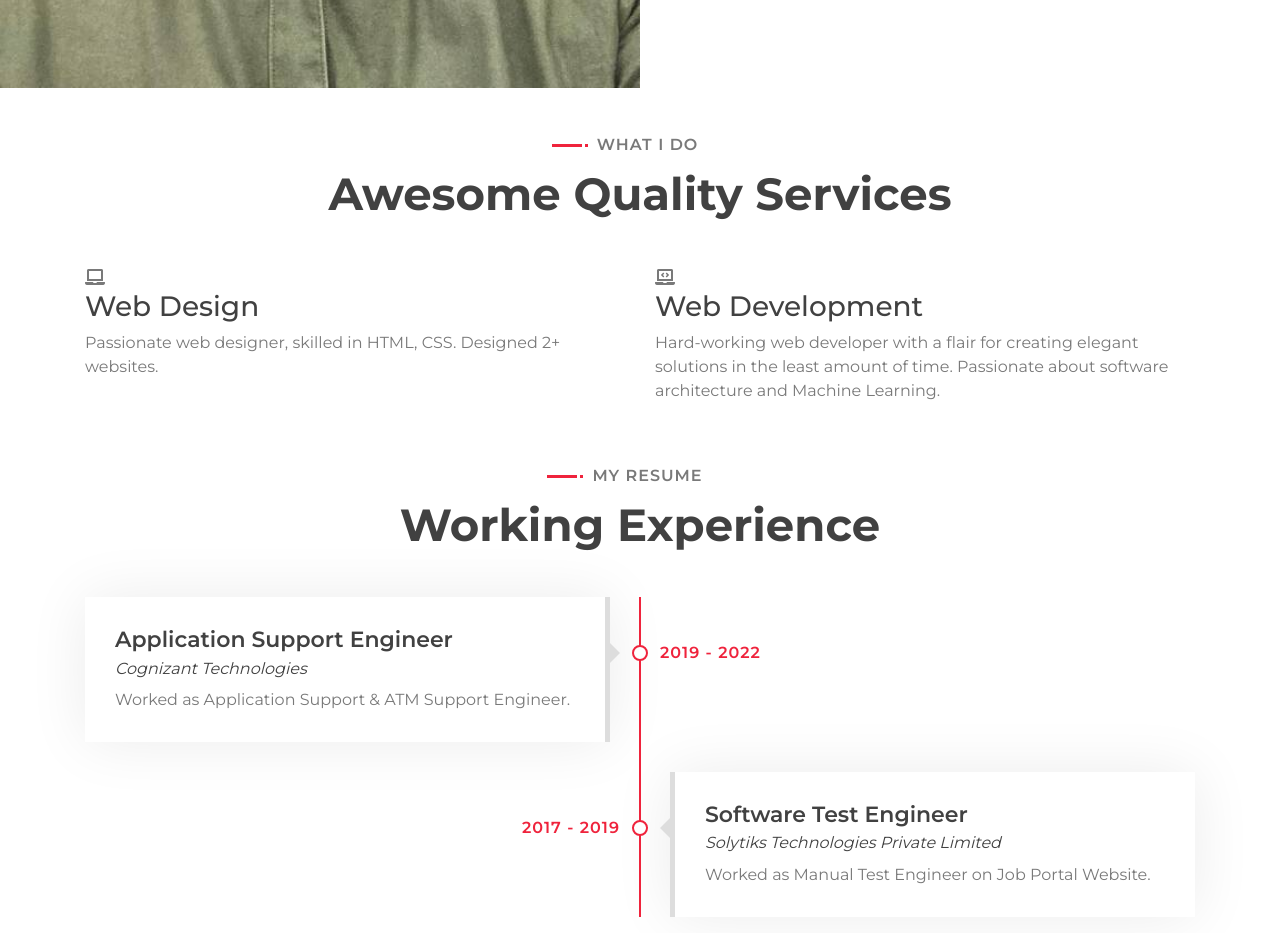
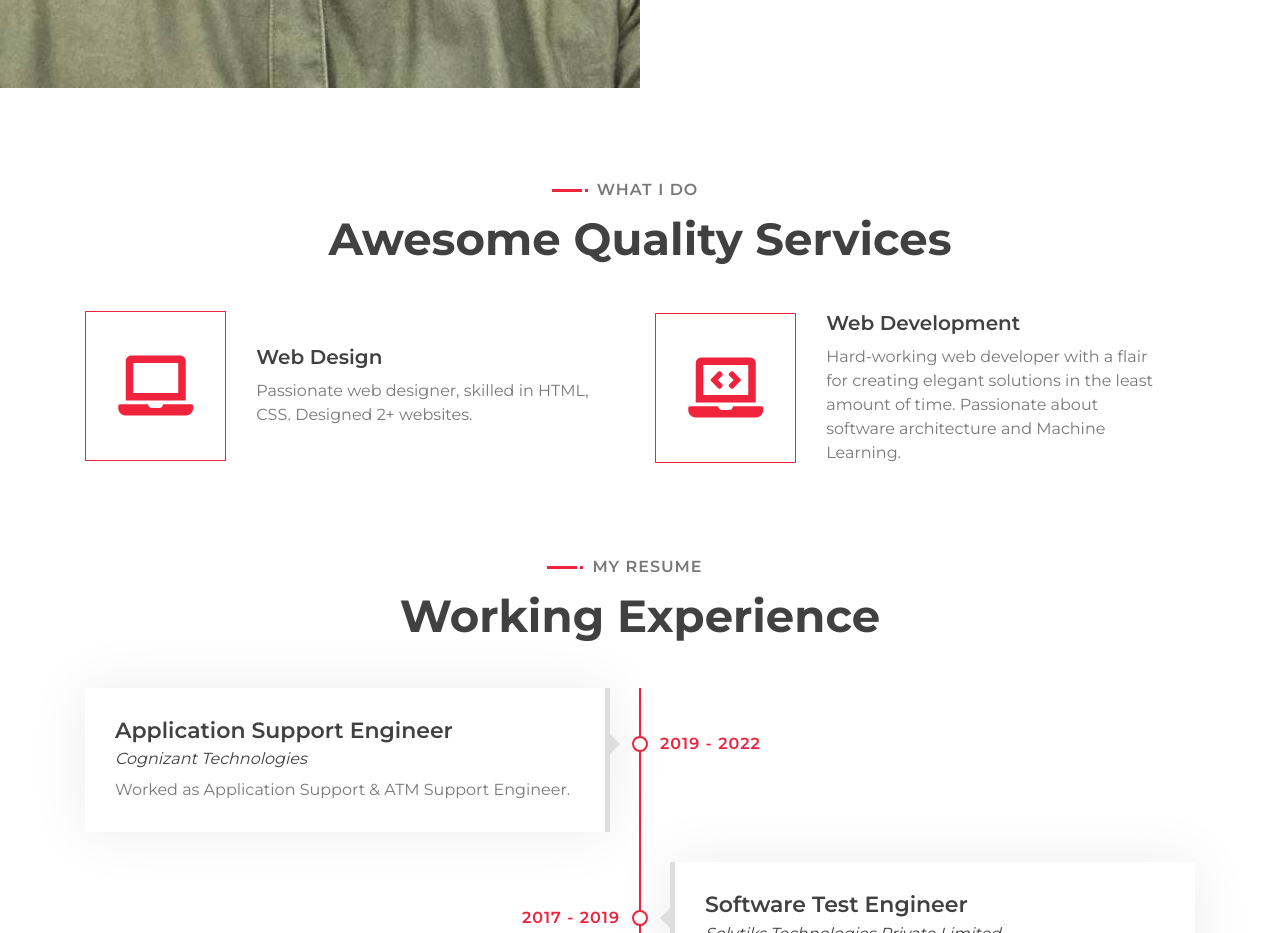
Before and after one commit to hisham-devops/brocamp, a plain HTML site: page Hisham's - Portfolio/index.html in a window 1280 px wide. Shown: the part 1460-2393 px from the top of the page. Drawn offline with nearby package versions, Linux system fonts and the light colour scheme.

Commit message:
Update style.css

```diff
--- a/Hisham's - Portfolio/css/style.css
+++ b/Hisham's - Portfolio/css/style.css
@@ -723,6 +723,85 @@ a:focus {
     }
 }
 
+/*******************************/
+/********* Service CSS *********/
+/*******************************/
+.service {
+    position: relative;
+    width: 100%;
+    padding: 45px 0 15px 0;
+}
+
+.service .service-item {
+    position: relative;
+    margin-bottom: 30px;
+    display: flex;
+    align-items: center;
+    box-shadow: inset 0 0 0 0 transparent;
+    transition: ease-out 0.5s;
+}
+
+.service .service-item:hover {
+    box-shadow: inset 800px 0 0 0 #EF233C;
+}
+
+.service .service-icon {
+    position: relative;
+    width: 150px;
+    min-height: 150px;
+    display: flex;
+    align-items: center;
+    justify-content: center;
+    border: 1px solid #EF233C;
+    background: #ffffff;
+}
+
+.service .service-icon i {
+    position: relative;
+    font-size: 60px;
+    color: #EF233C;
+    transition: .3s;
+}
+
+.service .service-item:hover i {
+    font-size: 75px;
+}
+
+.service .service-text {
+    position: relative;
+    width: calc(100% - 120px);
+    padding: 0 30px;
+}
+
+.service .service-text h3 {
+    margin-bottom: 10px;
+    font-size: 20px;
+    font-weight: 600;
+    transition: 1s;
+}
+
+.service .service-text p {
+    margin: 0;
+    font-size: 16px;
+    transition: 1s;
+}
+
+.service .service-item:hover .service-text h3,
+.service .service-item:hover .service-text p {
+    color: #ffffff;
+}
+
+@media (max-width: 575.98px) {
+    .service .service-text h3 {
+        font-size: 16px;
+        margin-bottom: 5px;
+    }
+
+    .service .service-text p {
+        font-size: 14px;
+    }
+}
+
 
 /*******************************/
 /******** Portfolio CSS ********/
```
